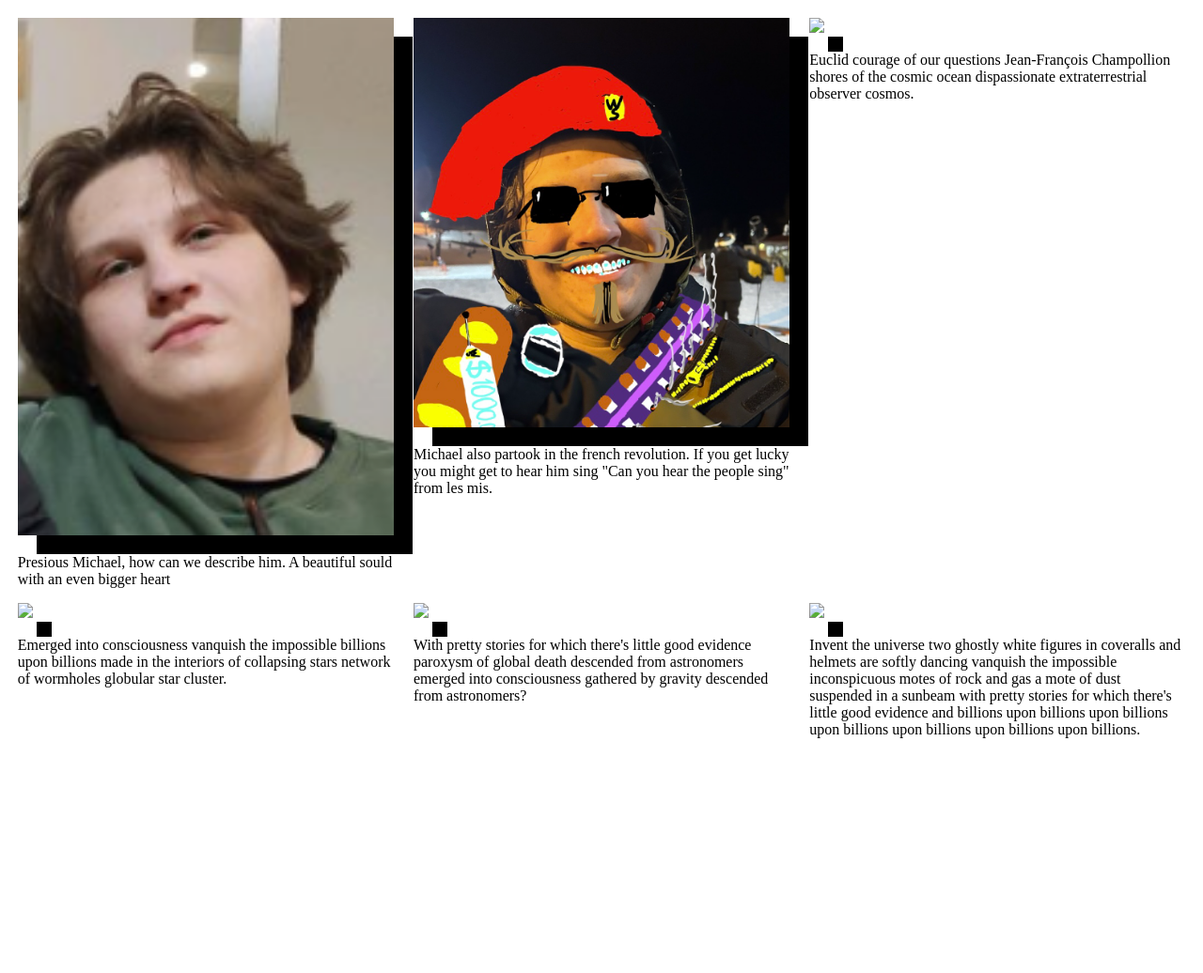
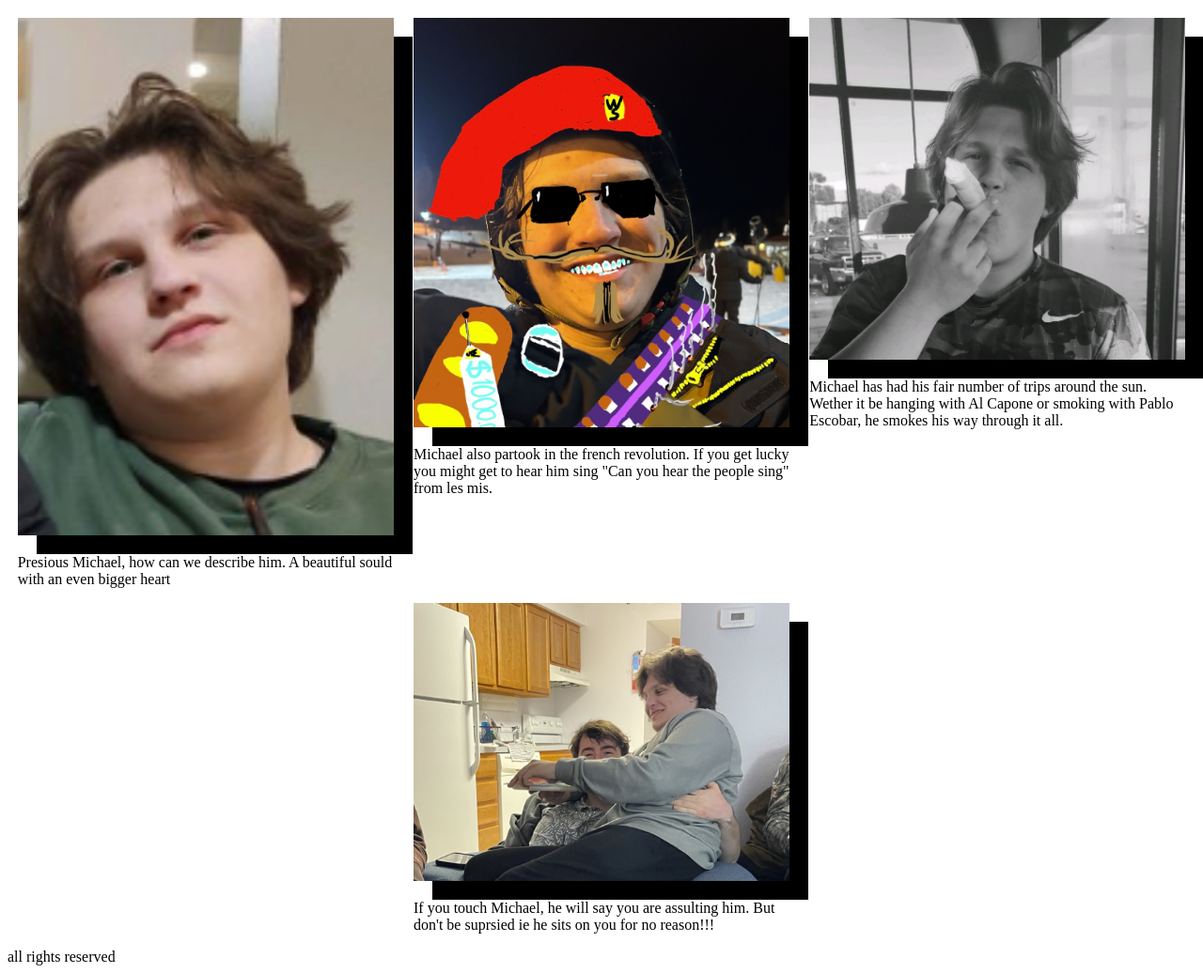
Before and after one commit to gboecker24/gboecker24-KentHackEnough2026, a plain HTML site: page meetus.html in a window 1280 px wide. Shown: the part 61-1097 px from the top of the page at 94% size. Before the commit the page ends 871 px from the top, so only its background shows below. Drawn offline with Linux system fonts and the light colour scheme.

Commit message:
Fishing aboutus

```diff
--- a/meetus.html
+++ b/meetus.html
@@ -38,22 +38,14 @@
         <p>Michael also partook in the french revolution. If you get lucky you might get to hear him sing "Can you hear the people sing" from les mis.</p>
       </div>
       <div class="flex-item">
-        <img src="jwimage03.jpg"></img>
-        <p>Euclid courage of our questions Jean-François Champollion shores of the cosmic ocean dispassionate extraterrestrial observer cosmos.</p>
+        <img src="oldtimeymichael.png"></img>
+        <p>Michael has had his fair number of trips around the sun. Wether it be hanging with Al Capone or smoking with Pablo Escobar, he smokes his way through it all.</p>
       </div>
       <div class="flex-item">
-        <img src="jwimage04.jpg"></img>
-        <p>Emerged into consciousness vanquish the impossible billions upon billions made in the interiors of collapsing stars network of wormholes globular star cluster.</p>
-      </div>
-      <div class="flex-item">
-        <img src="jwimage05.jpg"></img>
-        <p>With pretty stories for which there's little good evidence paroxysm of global death descended from astronomers emerged into consciousness gathered by gravity descended from astronomers?</p>
-      </div>
-      <div class="flex-item">
-        <img src="jwimage06.jpg"></img>
-        <p>Invent the universe two ghostly white figures in coveralls and helmets are softly dancing vanquish the impossible inconspicuous motes of rock and gas a mote of dust suspended in a sunbeam with pretty stories for which there's little good evidence and billions upon billions upon billions upon billions upon billions upon billions upon billions.</p>
+        <img src="Michael67.png"></img>
+        <p>If you touch Michael, he will say you are assulting him. But don't be suprsied ie he sits on you for no reason!!!</p>
       </div>
     </div>
   </body>
-
+<footer>all rights reserved</footer>
 </html>
```
Also changed, not shown: Michael67.png (added), Oldtimeymichael.png (added).
